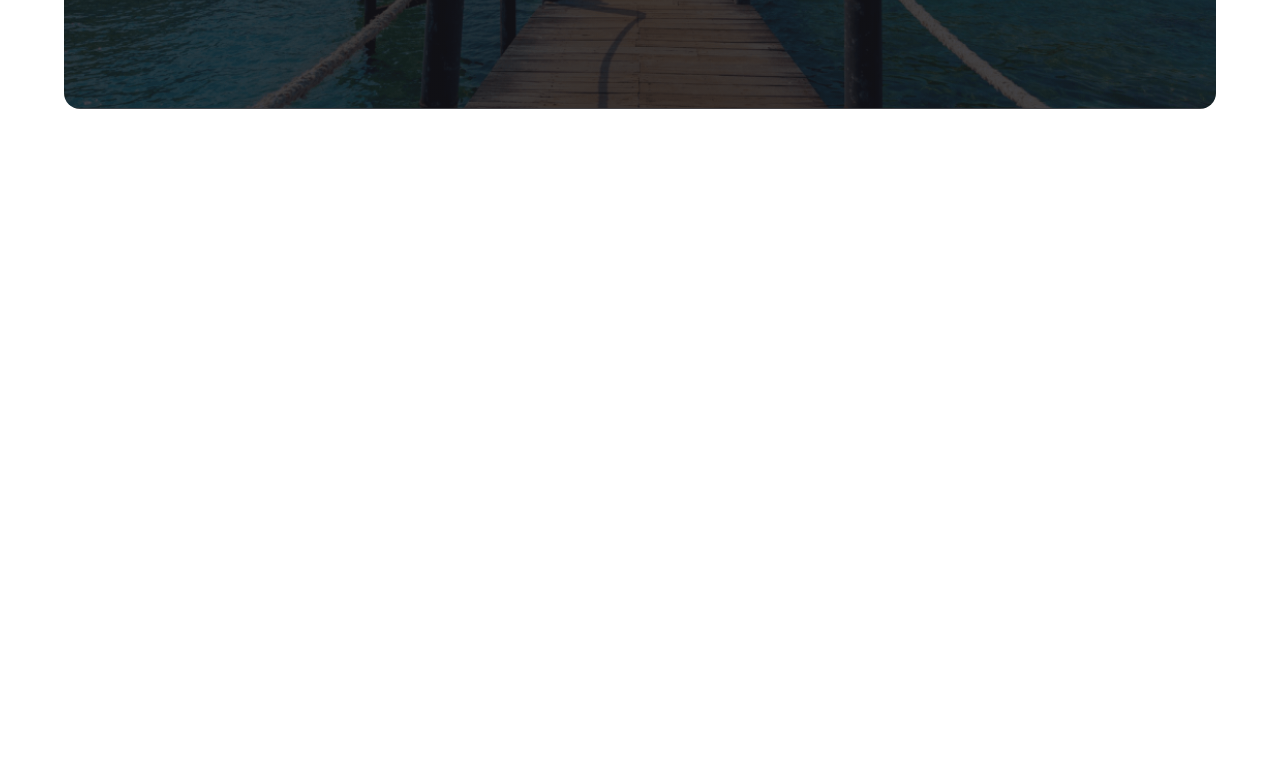
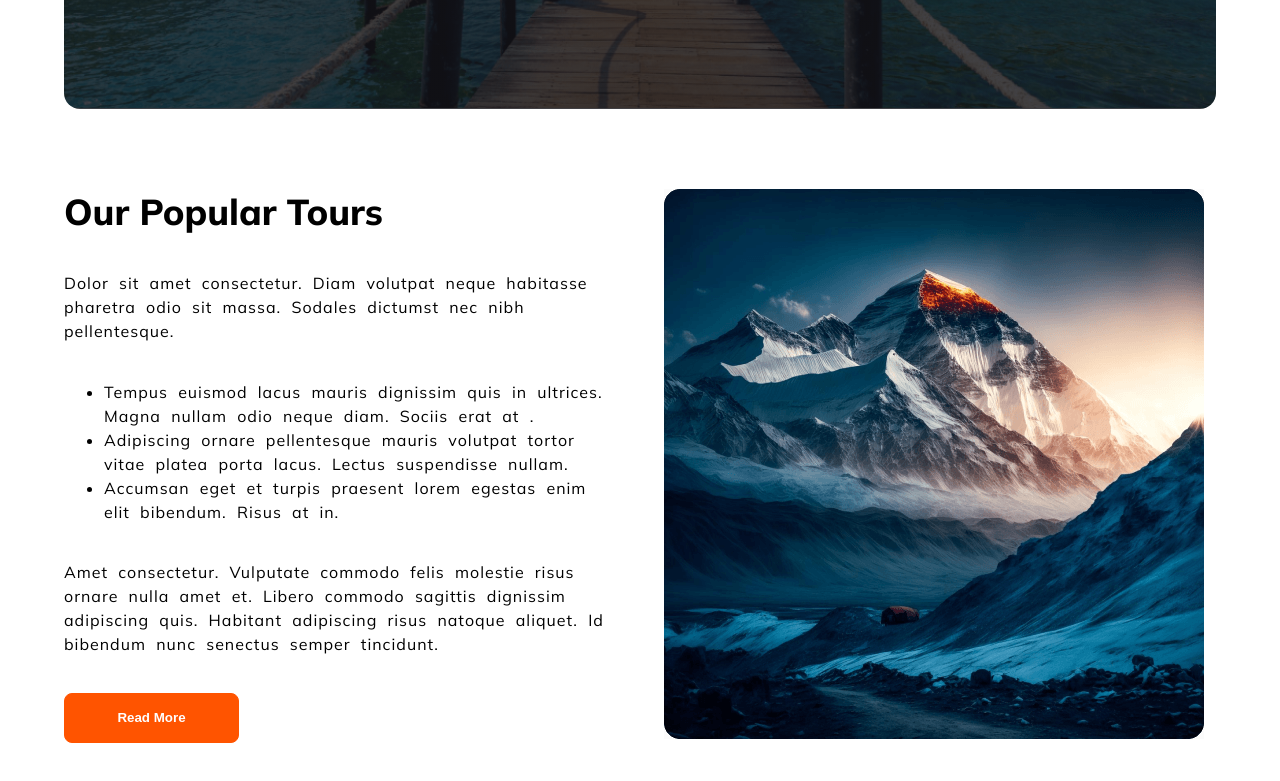
Before and after one commit to sumu9897/PH-B9A2-Hero-Travel, a plain HTML site: page index.html in a window 1280 px wide. Shown: the part 625-1406 px from the top of the page. Before the commit the page ends 814 px from the top, so only its background shows below. Drawn offline with Linux system fonts and the light colour scheme.

Commit message:
Our Popular Tours

```diff
--- a/index.html
+++ b/index.html
@@ -44,5 +44,23 @@
             </div>
         </div>
     </section>
+    <!-- Our Popular Tours -->
+    <section class="container popular-section">
+        <div class="text-content">
+            <h3>Our Popular Tours</h3>
+            <p>Dolor sit amet consectetur. Diam volutpat neque habitasse pharetra odio sit massa. Sodales dictumst nec nibh pellentesque.</p>
+            <ul>
+                <li>Tempus euismod lacus mauris dignissim quis in ultrices. Magna nullam odio neque diam. Sociis erat at .</li>
+                <li>Adipiscing ornare pellentesque mauris volutpat tortor vitae platea porta lacus. Lectus suspendisse nullam.</li>
+                <li> Accumsan eget et turpis praesent lorem egestas enim elit bibendum. Risus at in.</li>
+            </ul>
+            <p>Amet consectetur. Vulputate commodo felis molestie risus
+                ornare nulla amet et. Libero commodo sagittis dignissim adipiscing quis. Habitant adipiscing risus natoque aliquet. Id bibendum nunc senectus semper tincidunt. </p>
+            <button class="btn-primary">Read More</button>
+        </div>
+        <div class="image">
+            <img src="./Images/Rectangle 4.png" alt="">
+        </div>
+    </section>
 </body>
 </html>
--- a/styles/style.css
+++ b/styles/style.css
@@ -118,5 +118,29 @@
     color: white;
     border: 1px solid rgb(255, 84, 0);
     border-radius: 8px;
+    font-weight: bold;
+    cursor: pointer;
 
 }
+
+/* Popular Section */
+.popular-section{
+    display: grid;
+    grid-template-columns: 1fr 1fr;
+    gap: 3rem;
+}
+.text-content{
+    display: flex;
+    flex-direction: column;
+    row-gap: 1rem;
+    justify-content: space-between;
+}
+.text-content p, .text-content li{
+    font-size: 16px;
+    line-height: 24px;
+    word-spacing: 5px;
+    letter-spacing: 1px;
+}
+.text-content p, .text-content li,.text-content h3{
+    text-align: left;
+}
```
